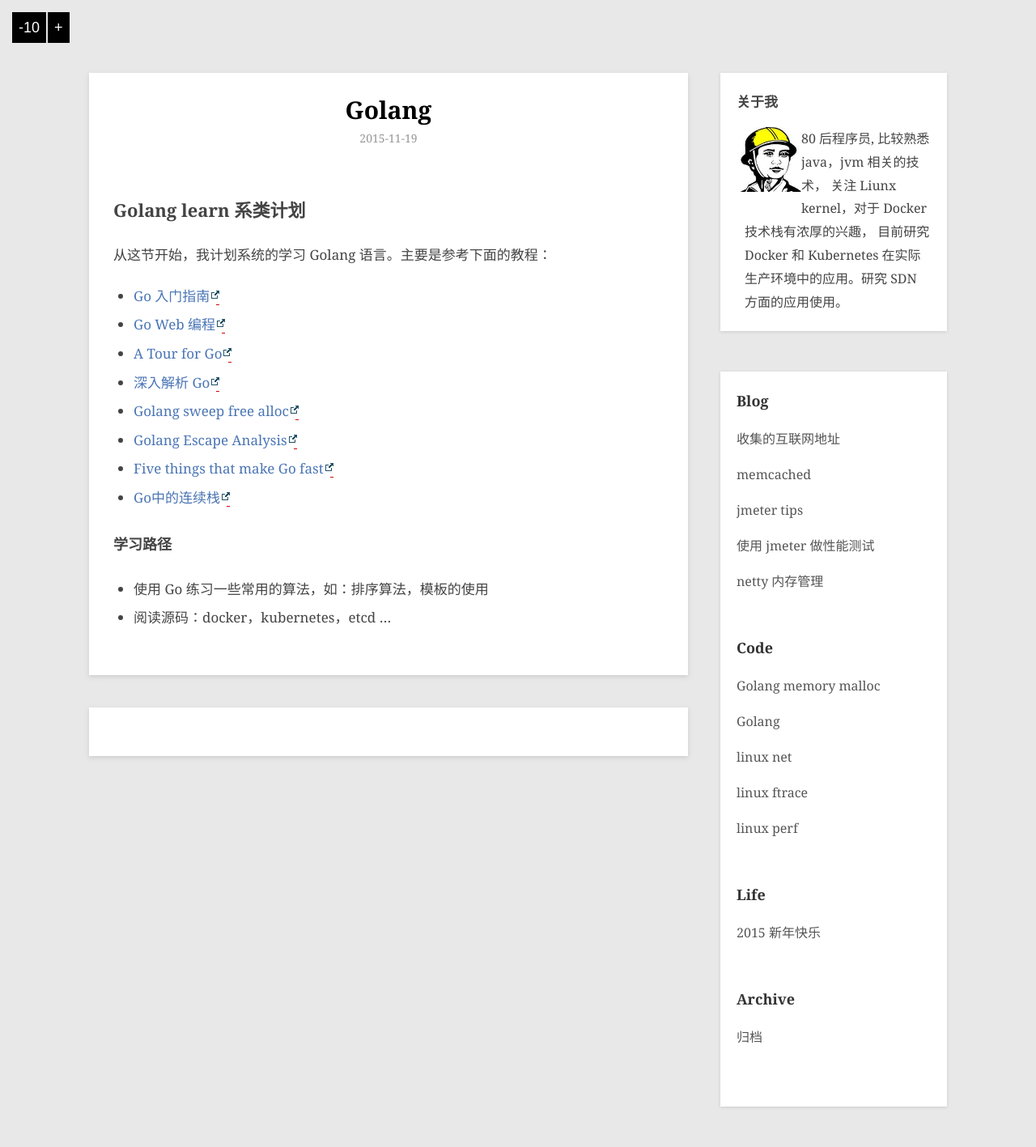
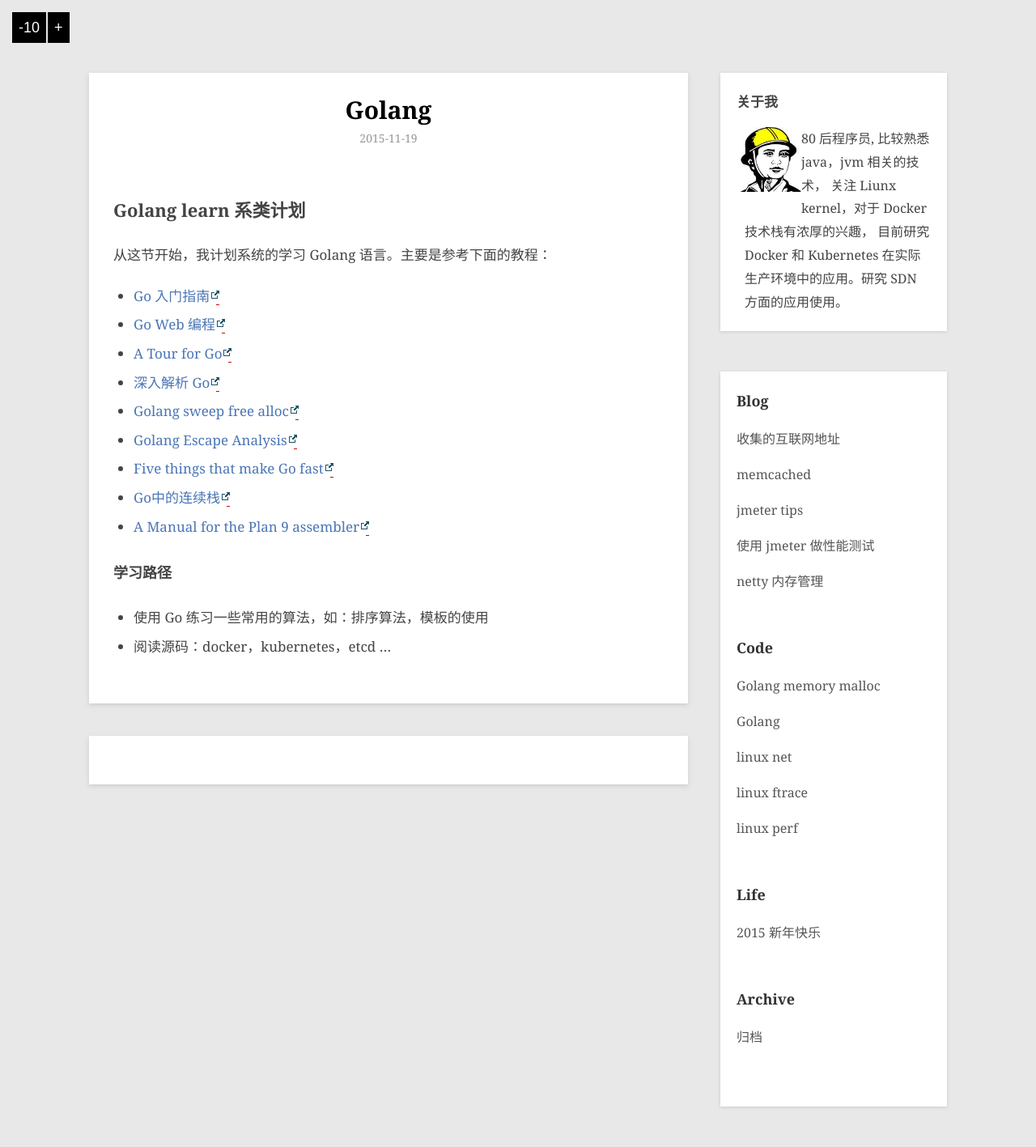
Before and after one commit to hushi55/hushi55.github.io, a Jekyll site: the page built from _posts/code/2015-11-19-golang-learn.md, in a window 1280 px wide. Shown: the whole page at 81% size. Built offline with Jekyll 4.4.1, drawn with Linux system fonts in a browser that asks for light colours; Markdown is read by kramdown in place of the engine named in the settings; comment, search, counter and statistics services are not loaded.

Commit message:
add link

```diff
--- a/_posts/code/2015-11-19-golang-learn.md
+++ b/_posts/code/2015-11-19-golang-learn.md
@@ -16,6 +16,7 @@ tags: [linux, kernel, net]
 - [Golang Escape Analysis](http://blog.rocana.com/golang-escape-analysis)
 - [Five things that make Go fast](http://dave.cheney.net/2014/06/07/five-things-that-make-go-fast)
 - [Go中的连续栈](http://air.googol.im/2014/03/28/contiguous-stacks-in-go.html)
+- [A Manual for the Plan 9 assembler](http://plan9.bell-labs.com/sys/doc/asm.html)
 
 ### 学习路径
 
```
